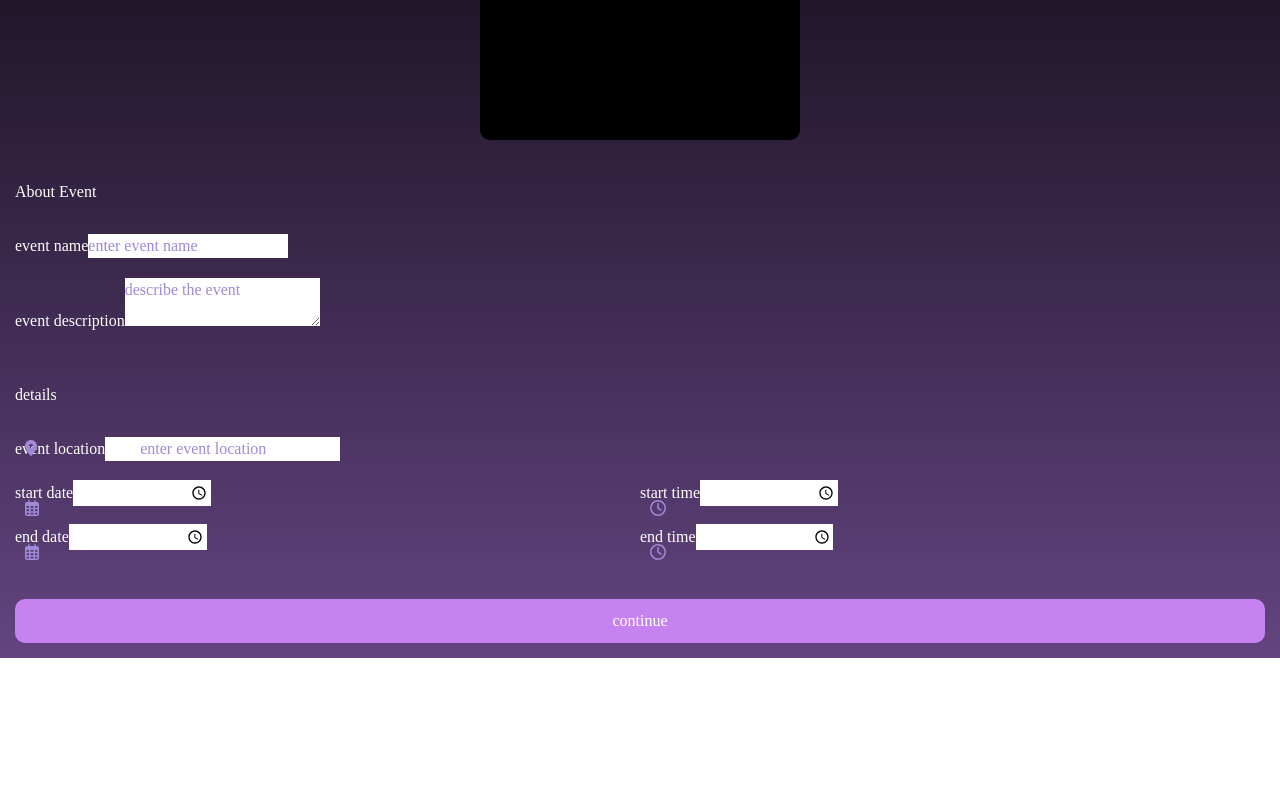
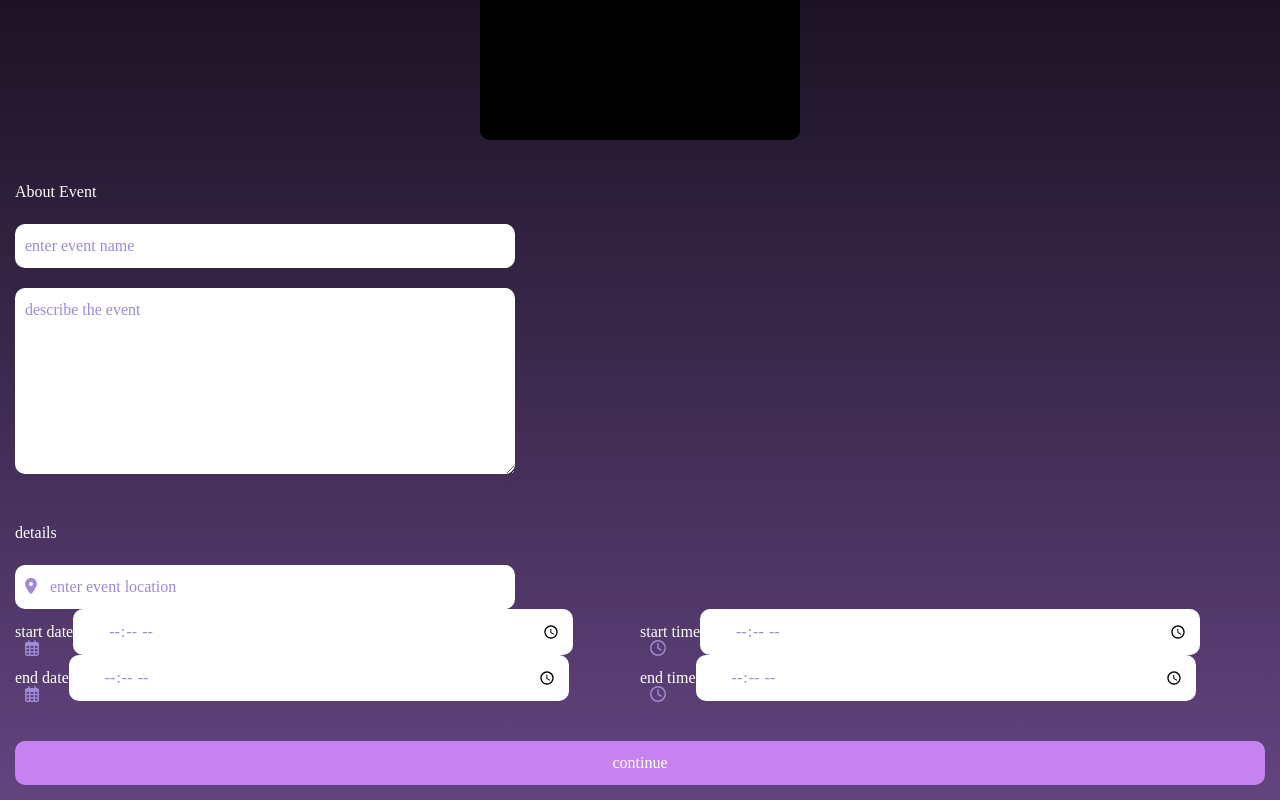
Before and after one commit to Hemazyn/WillBeThere-RSVP, a React (Vite) app: page /app/event/create in a window 1280 px wide. Shown: the part 480-1280 px from the top of the page. Before the commit the page ends 1138 px from the top, so only its background shows below. Built offline with nearby package versions, Linux system fonts and the light colour scheme; a web font is replaced by a local one.

Commit message:
style: added base styles

```diff
--- a/src/index.css
+++ b/src/index.css
@@ -1,4 +1,4 @@
-@import url('https://fonts.googleapis.com/css2?family=Bayon&display=swap');
+@import url("https://fonts.googleapis.com/css2?family=Bayon&display=swap");
 
 @tailwind base;
 @tailwind components;
@@ -26,6 +26,33 @@ button {
 }
 
 img {
-    border-radius: inherit;
-    max-width: 100%;
-  }
+  border-radius: inherit;
+  max-width: 100%;
+}
+
+.visuallyhidden {
+  border: 0;
+  clip: rect(0, 0, 0, 0);
+  height: 1px;
+  margin: -1px;
+  overflow: hidden;
+  padding: 0;
+  position: absolute;
+  width: 1px;
+}
+
+input,
+textarea {
+  padding: 10px;
+  border-radius: 10px;
+  width: min(100%, 500px);
+}
+
+textarea {
+  min-height: 186px;
+}
+
+input[type="date"],
+input[type="time"] {
+  color: #a089d7;
+}
```
